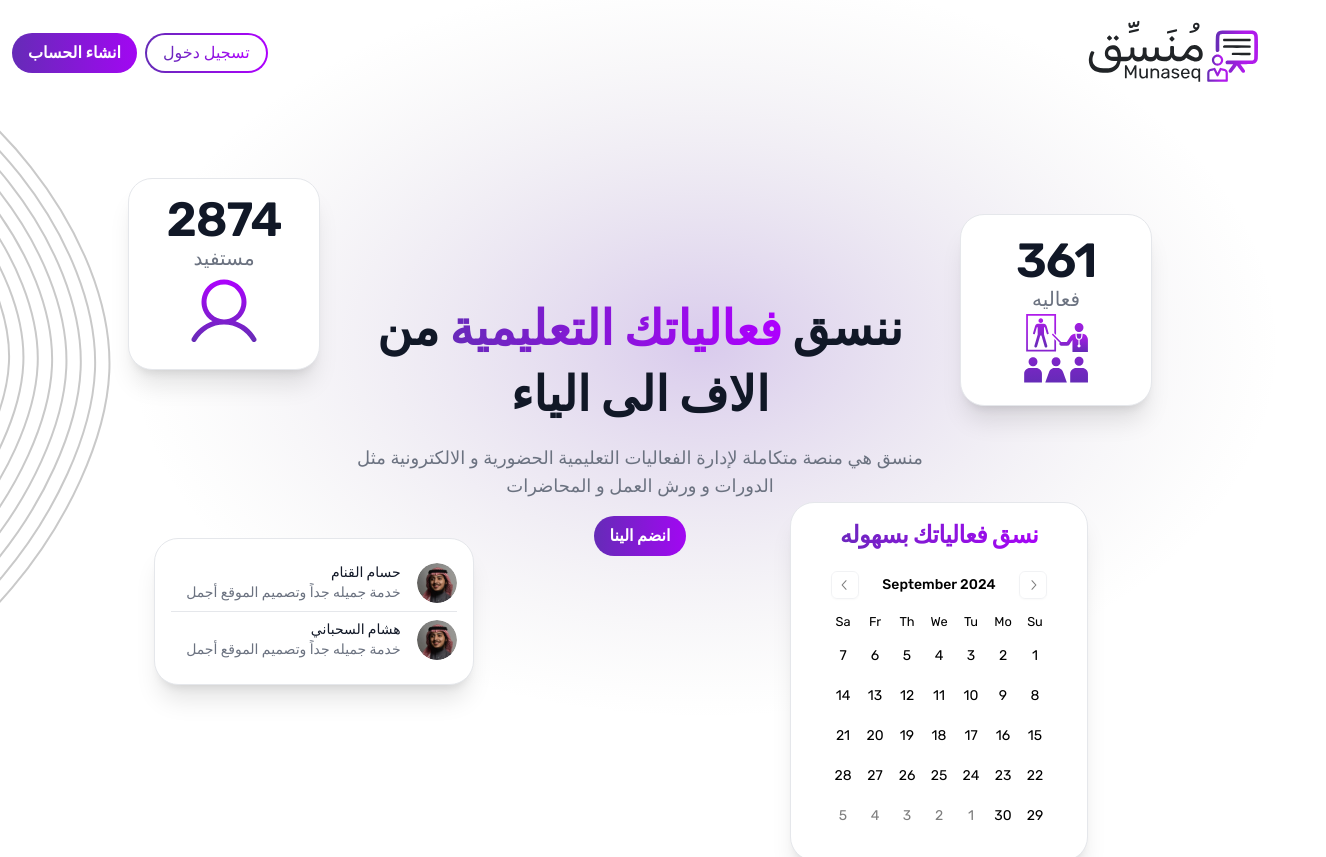
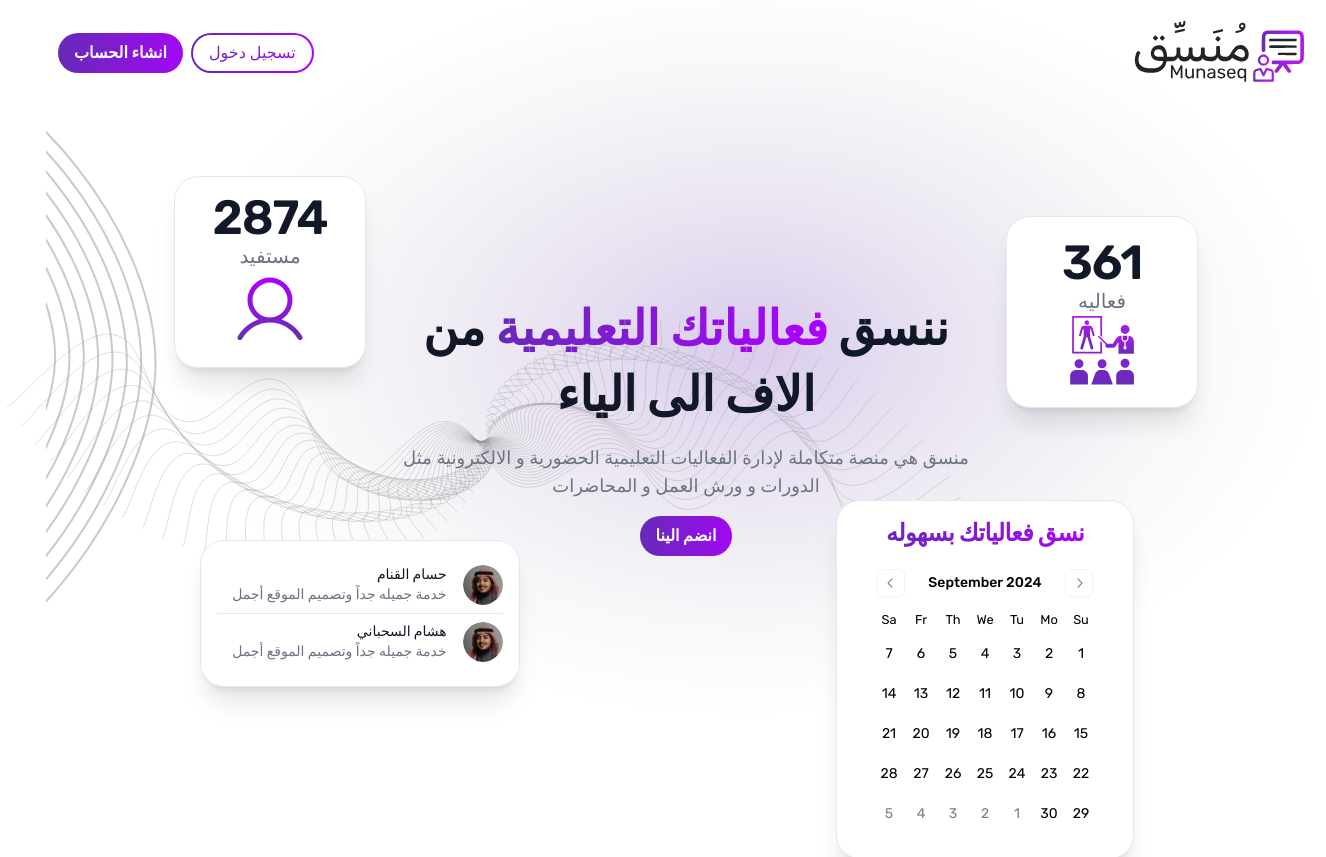
Before and after one commit to Krcherheadx/Munaseq, a Next.js app in the folder frontend/: page / in a window 1280 px wide. Shown: the top 857 px of the page, 1326 px wide, since content can reach past the window. Built offline with nearby package versions, Linux system fonts and the light colour scheme.

Commit message:
added animation in landing page

```diff
--- a/frontend/src/components/landing-page/heroSection.tsx
+++ b/frontend/src/components/landing-page/heroSection.tsx
@@ -5,53 +5,29 @@ import Image from "next/image";
 import userIcon from "@/assets/land-assets/user-icon.svg";
 import eventIcon from "@/assets/land-assets/event-icon.svg";
 import effect from "@/assets/land-assets/landing-page-effect.svg";
+import titleEffect from "@/assets/land-assets/title-effect.svg";
 import userImage from "@/assets/land-assets/user-testimonial-1.svg";
 import glow from "@/assets/land-assets/glow.svg";
 import { Calendar } from "@/components/common/shadcn-ui/calendar";
 import { motion } from "framer-motion";
 import AnimatedCounter from "../common/animatedCounter";
 
-const fadeInUp = {
-  initial: { opacity: 0, y: 50 },
-  animate: { opacity: 1, y: 0 },
-  transition: { duration: 0.8, ease: "easeOut" },
-};
-
-const slideInLeft = {
-  initial: { opacity: 0, x: -100 },
-  animate: { opacity: 1, x: 0 },
-  transition: { duration: 0.8, ease: "easeOut" },
-};
-
-const slideInRight = {
-  initial: { opacity: 0, x: 100 },
-  animate: { opacity: 1, x: 0 },
-};
-
-const flyingAnimation = {
-  animate: {
-    y: [0, -10, 0, 10, 0],
-  },
-  transition: {
-    duration: 2,
-    ease: "easeInOut",
-    repeat: Infinity,
-  },
-};
 
 export default function HeroSection() {
     return (
-    <div className="h-[90vh] relative">
+        <motion.div animate="animate" className="h-[90vh] relative">
             <div className="flex justify-center items-center h-[80vh] px-8">
                 <div className="absolute bottom-[15%] left-[10%] -z-10 hidden md:block">
                     <Image src={glow} alt="" />
                 </div>
                 <motion.div
                     className="text-center max-w-xl"
-          variants={fadeInUp}
-          initial="initial"
-          animate="animate"
+                    variants={{
+                        animate: { opacity: 1, y: 0 },
+                    }}
+                    initial={{ opacity: 0, y: 50 }}
                 >
+                  <Image src={titleEffect} className="absolute -z-10 lg:block hidden" alt='effect'/>
                     <h1 className="text-gray-900 text-5xl font-bold mb-4 leading-snug">
                         ننسق{" "}
                         <span className="bg-gradient-to-l from-primary to-secondary bg-clip-text text-transparent">
@@ -60,8 +36,8 @@ export default function HeroSection() {
                         من الاف الى الياء
                     </h1>
                     <p className="text-gray-500 text-lg font-light mb-4">
-            منسق هي منصة متكاملة لإدارة الفعاليات التعليمية الحضورية و
-            الالكترونية مثل الدورات و ورش العمل و المحاضرات
+                        منسق هي منصة متكاملة لإدارة الفعاليات التعليمية الحضورية
+                        و الالكترونية مثل الدورات و ورش العمل و المحاضرات
                     </p>
                     <div className="flex justify-center">
                         <Button gradient>انضم الينا</Button>
@@ -71,15 +47,16 @@ export default function HeroSection() {
 
             <motion.div
                 className="absolute top-[10%] left-[10%] hidden md:block"
-        variants={slideInLeft}
-        initial="initial"
-        animate="animate"
-        transition={{ delay: 0.4 }}
+                variants={{ animate: { opacity: 1, x: 0 } }}
+                initial={{ opacity: 0, x: -100 }}
+                transition={{ delay: 0.2 }}
             >
                 <motion.div
                     className="w-48 h-48 bg-white border border-gray-200 rounded-3xl shadow-xl text-center flex flex-col items-center justify-center"
-          variants={flyingAnimation}
-          animate="animate"
+                    animate={{
+                      y: [0, -10, 0],
+                      transition: { repeat: Infinity, duration: 5, delay: 1 },
+                  }}
                 >
                     <AnimatedCounter from={0} to={2874} />
                     <p className="font-light text-xl text-gray-500">مستفيد</p>
@@ -89,15 +66,16 @@ export default function HeroSection() {
 
             <motion.div
                 className="absolute top-[15%] right-[10%] hidden md:block"
-        variants={slideInRight}
-        initial="initial"
-        animate="animate"
+                variants={{ animate: { opacity: 1, x: 0 } }}
+                initial={{ opacity: 0, x: 100 }}
                 transition={{ delay: 0.4 }}
             >
                 <motion.div
                     className="w-48 h-48 bg-white border border-gray-200 rounded-3xl shadow-xl text-center flex flex-col items-center justify-center"
-          variants={flyingAnimation}
-          animate="animate"
+                    animate={{
+                      y: [0, 10, 0],
+                      transition: { repeat: Infinity, duration: 5, delay: 1 },
+                  }}
                 >
                     <AnimatedCounter from={0} to={361} />
                     <p className="font-light text-xl text-gray-500">فعاليه</p>
@@ -107,15 +85,16 @@ export default function HeroSection() {
 
             <motion.div
                 className="absolute top-[60%] left-[12%] hidden md:block"
-        variants={slideInLeft}
-        initial="initial"
-        animate="animate"
+                variants={{ animate: { opacity: 1, x: 0 } }}
+                initial={{ opacity: 0, x: -100 }}
                 transition={{ delay: 0.6 }}
             >
                 <motion.div
                     className="w-80 max-w-md p-4 bg-white border border-gray-200 rounded-3xl shadow-xl sm:p-4"
-          variants={flyingAnimation}
-          animate="animate"
+                    animate={{
+                      y: [0, 10, 0],
+                      transition: { repeat: Infinity, duration: 5, delay: 1 },
+                  }}
                 >
                     <div className="flow-root">
                         <ul role="list" className="divide-y divide-gray-200">
@@ -164,15 +143,16 @@ export default function HeroSection() {
 
             <motion.div
                 className="absolute top-[55%] right-[15%] hidden md:block"
-        variants={slideInRight}
-        initial="initial"
-        animate="animate"
+                variants={{ animate: { opacity: 1, x: 0 } }}
+                initial={{ opacity: 0, x: 100 }}
                 transition={{ delay: 0.8 }}
             >
                 <motion.div
                     className="bg-white border border-gray-200 rounded-3xl shadow-xl py-4 px-6"
-          variants={flyingAnimation}
-          animate="animate"
+                    animate={{
+                      y: [0, -10, 0],
+                      transition: { repeat: Infinity, duration: 5, delay: 1 },
+                  }}
                 >
                     <h5 className="text-2xl font-semibold tracking-tight bg-gradient-to-l from-primary to-secondary bg-clip-text text-transparent text-center mb-2">
                         نسق فعالياتك بسهوله
@@ -184,6 +164,6 @@ export default function HeroSection() {
             <div className="absolute -top-[10%] left-0 -z-10">
                 <Image src={effect} alt="" />
             </div>
-    </div>
+        </motion.div>
     );
 }
```
Lines whose indentation alone changed are shown as unchanged.
